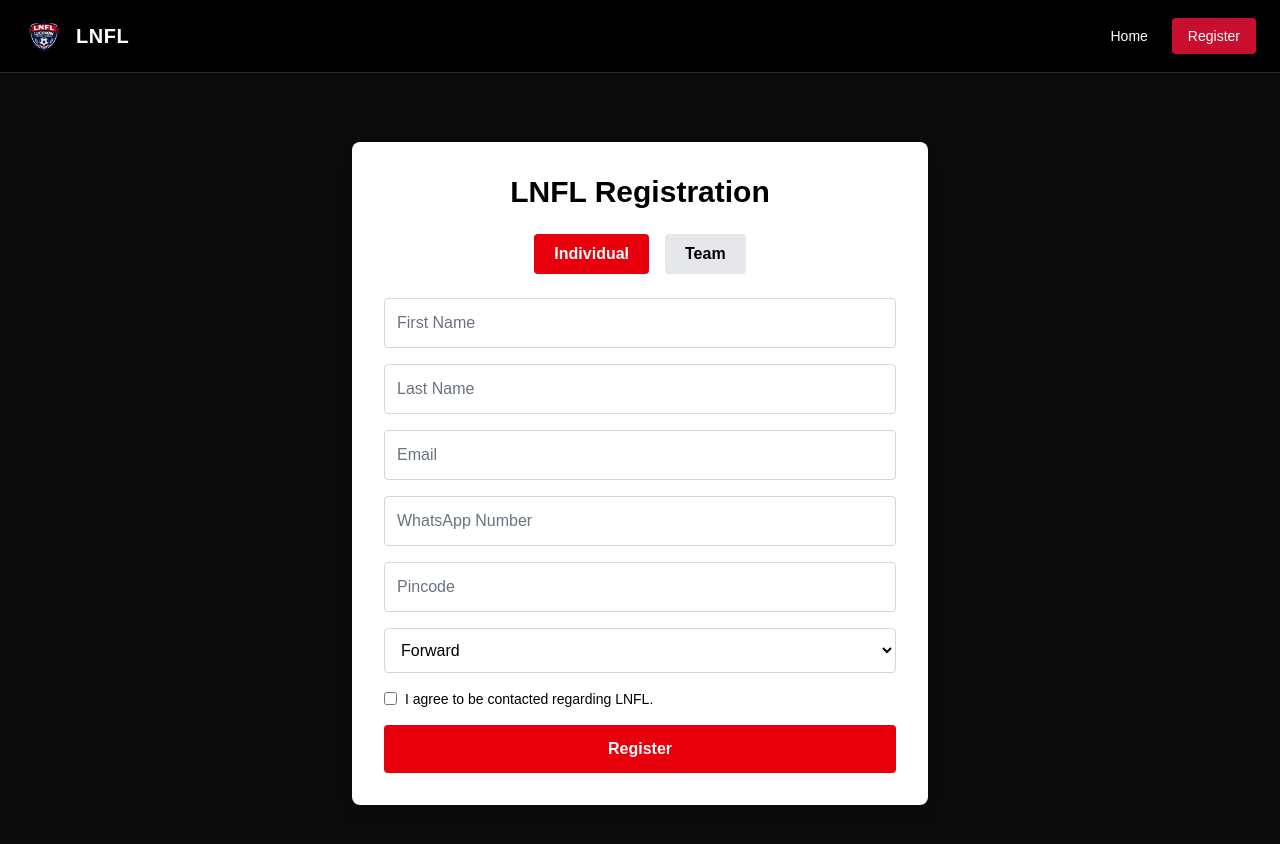
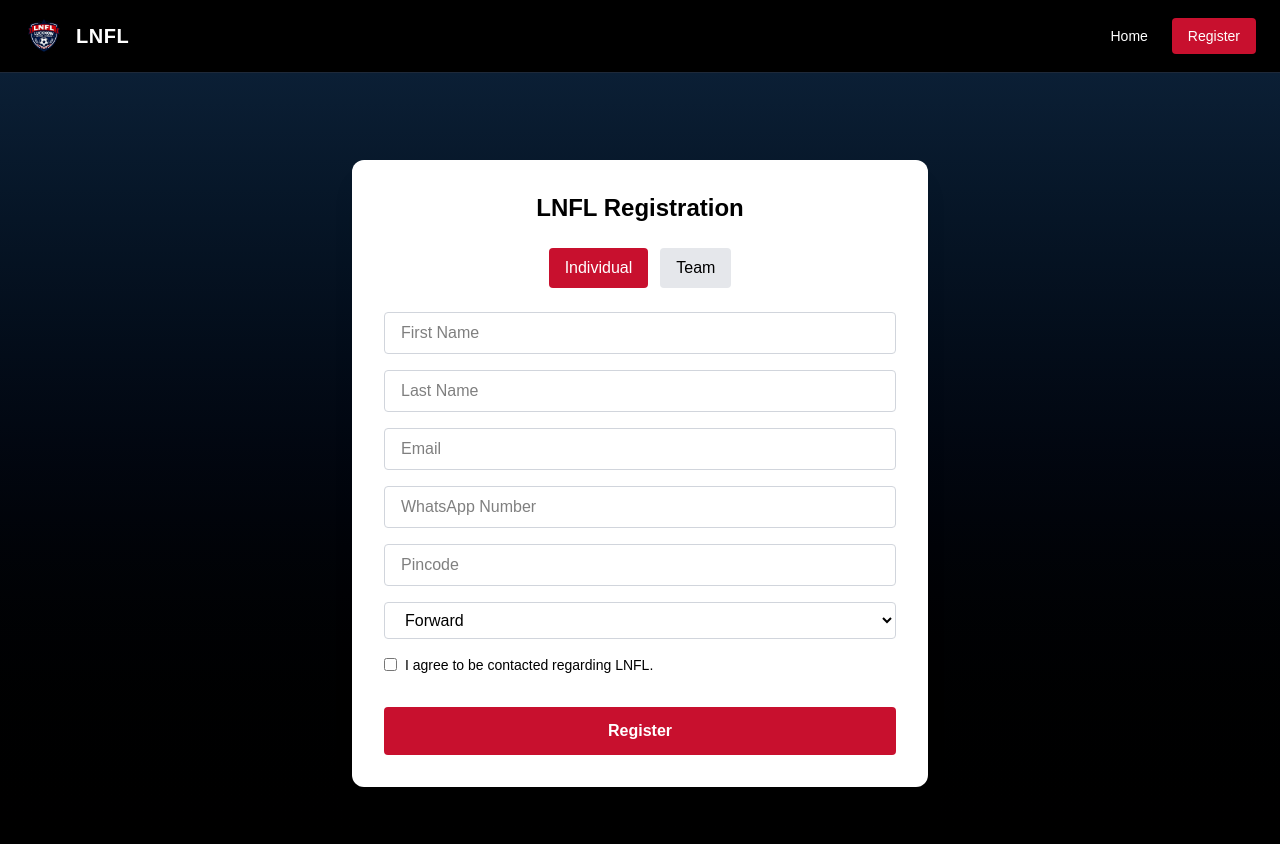
Before and after one commit to Starandstrip/lnfl-website, a Next.js app: page /register in a window 1280 px wide. Shown: the top 844 px of the page. Built offline with nearby package versions, Linux system fonts and the light colour scheme.

Commit message:
Apply blue gradient to registration page (Option A)

```diff
--- a/src/app/register/page.js
+++ b/src/app/register/page.js
@@ -4,69 +4,34 @@
 
 export default function RegisterPage() {
   const [type, setType] = useState("individual");
-  const [loading, setLoading] = useState(false);
-
-  async function handleSubmit(e) {
-    e.preventDefault();
-    setLoading(true);
-
-    const form = e.target;
-
-    const data = {
-      type,
-      firstName: form.firstName.value,
-      lastName: form.lastName.value,
-      email: form.email.value,
-      phone: form.phone.value,
-      position: type === "individual" ? form.position?.value : null,
-      teamName: type === "team" ? form.teamName?.value : null,
-      playersCount: type === "team" ? form.playersCount?.value : null,
-      pincode: form.pincode.value,
-      consent: form.consent.checked,
-    };
-
-    const res = await fetch("/api/register", {
-      method: "POST",
-      headers: { "Content-Type": "application/json" },
-      body: JSON.stringify(data),
-    });
-
-    const result = await res.json();
-    setLoading(false);
-
-    if (result.success) {
-      window.location.href = result.whatsappUrl;
-    } else {
-      alert(result.error || "Registration failed");
-    }
-  }
 
   return (
-    <div className="min-h-screen flex items-center justify-center px-4">
-      <div className="w-full max-w-xl bg-white rounded-lg shadow-lg p-8">
-        <h1 className="text-3xl font-bold text-center mb-6 text-black">
+    <div className="min-h-screen bg-gradient-to-b from-[#0b1f35] to-black flex items-center justify-center px-4">
+      <div className="w-full max-w-xl bg-white rounded-xl shadow-xl p-8">
+
+        {/* Title */}
+        <h1 className="text-2xl font-bold text-center mb-6 text-black">
           LNFL Registration
         </h1>
 
-        {/* Type Switch */}
-        <div className="flex justify-center gap-4 mb-6">
+        {/* Tabs */}
+        <div className="flex justify-center gap-3 mb-6">
           <button
-            type="button"
             onClick={() => setType("individual")}
-            className={`px-5 py-2 font-semibold rounded ${
+            className={`px-4 py-2 rounded font-medium ${
               type === "individual"
-                ? "bg-red-600 text-white"
+                ? "bg-[#c8102e] text-white"
                 : "bg-gray-200 text-black"
             }`}
           >
             Individual
           </button>
+
           <button
-            type="button"
             onClick={() => setType("team")}
-            className={`px-5 py-2 font-semibold rounded ${
+            className={`px-4 py-2 rounded font-medium ${
               type === "team"
-                ? "bg-red-600 text-white"
+                ? "bg-[#c8102e] text-white"
                 : "bg-gray-200 text-black"
             }`}
           >
@@ -74,78 +39,74 @@
           </button>
         </div>
 
-        <form onSubmit={handleSubmit} className="space-y-4">
+        {/* Form */}
+        <form className="space-y-4">
           <input
-            name="firstName"
+            type="text"
             placeholder="First Name"
-            required
-            className="w-full p-3 border border-gray-300 rounded text-black placeholder-gray-500"
+            className="w-full border border-gray-300 rounded px-4 py-2 text-black"
           />
+
           <input
-            name="lastName"
+            type="text"
             placeholder="Last Name"
-            required
-            className="w-full p-3 border border-gray-300 rounded text-black placeholder-gray-500"
+            className="w-full border border-gray-300 rounded px-4 py-2 text-black"
           />
+
           <input
             type="email"
-            name="email"
             placeholder="Email"
-            required
-            className="w-full p-3 border border-gray-300 rounded text-black placeholder-gray-500"
+            className="w-full border border-gray-300 rounded px-4 py-2 text-black"
           />
+
           <input
-            name="phone"
+            type="tel"
             placeholder="WhatsApp Number"
-            required
-            className="w-full p-3 border border-gray-300 rounded text-black placeholder-gray-500"
+            className="w-full border border-gray-300 rounded px-4 py-2 text-black"
           />
+
+          {type === "team" && (
+            <>
+              <input
+                type="text"
+                placeholder="Team Name"
+                className="w-full border border-gray-300 rounded px-4 py-2 text-black"
+              />
+
+              <input
+                type="number"
+                placeholder="Number of players"
+                className="w-full border border-gray-300 rounded px-4 py-2 text-black"
+              />
+            </>
+          )}
+
           <input
-            name="pincode"
+            type="text"
             placeholder="Pincode"
-            required
-            className="w-full p-3 border border-gray-300 rounded text-black placeholder-gray-500"
+            className="w-full border border-gray-300 rounded px-4 py-2 text-black"
           />
 
           {type === "individual" && (
-            <select className="w-full p-3 border border-gray-300 rounded text-black">
+            <select className="w-full border border-gray-300 rounded px-4 py-2 text-black">
               <option>Forward</option>
-              <option>Midfield</option>
-              <option>Defence</option>
+              <option>Midfielder</option>
+              <option>Defender</option>
               <option>Goalkeeper</option>
               <option>Manager</option>
             </select>
           )}
 
-          {type === "team" && (
-            <>
-              <input
-                name="teamName"
-                placeholder="Team Name"
-                required
-                className="w-full p-3 border border-gray-300 rounded text-black placeholder-gray-500"
-              />
-              <input
-                name="playersCount"
-                type="number"
-                placeholder="Number of players"
-                required
-                className="w-full p-3 border border-gray-300 rounded text-black placeholder-gray-500"
-              />
-            </>
-          )}
-
           <label className="flex items-center gap-2 text-sm text-black">
-            <input type="checkbox" name="consent" required />
+            <input type="checkbox" />
             I agree to be contacted regarding LNFL.
           </label>
 
           <button
             type="submit"
-            disabled={loading}
-            className="w-full bg-red-600 hover:bg-red-700 text-white font-bold py-3 rounded transition"
+            className="w-full bg-[#c8102e] hover:bg-red-700 text-white font-semibold py-3 rounded mt-4"
           >
-            {loading ? "Submitting..." : "Register"}
+            Register
           </button>
         </form>
       </div>
```
